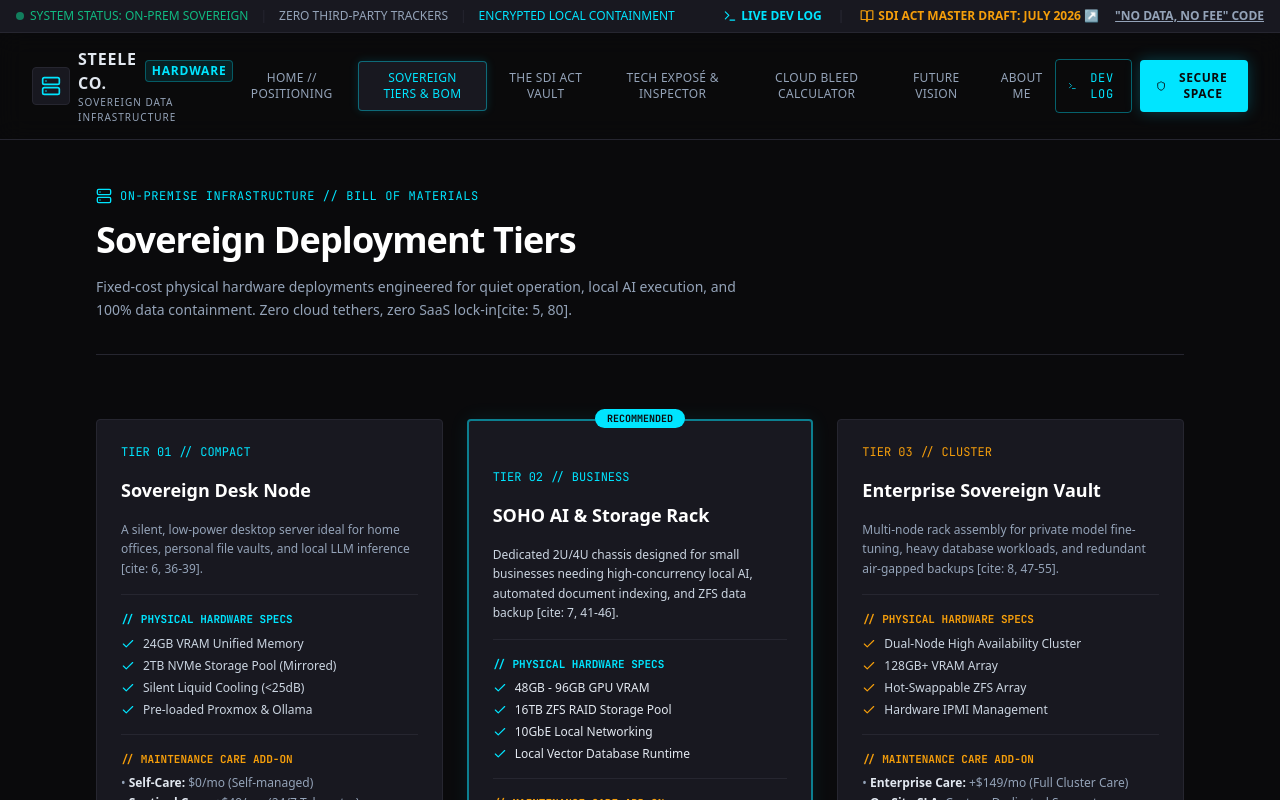
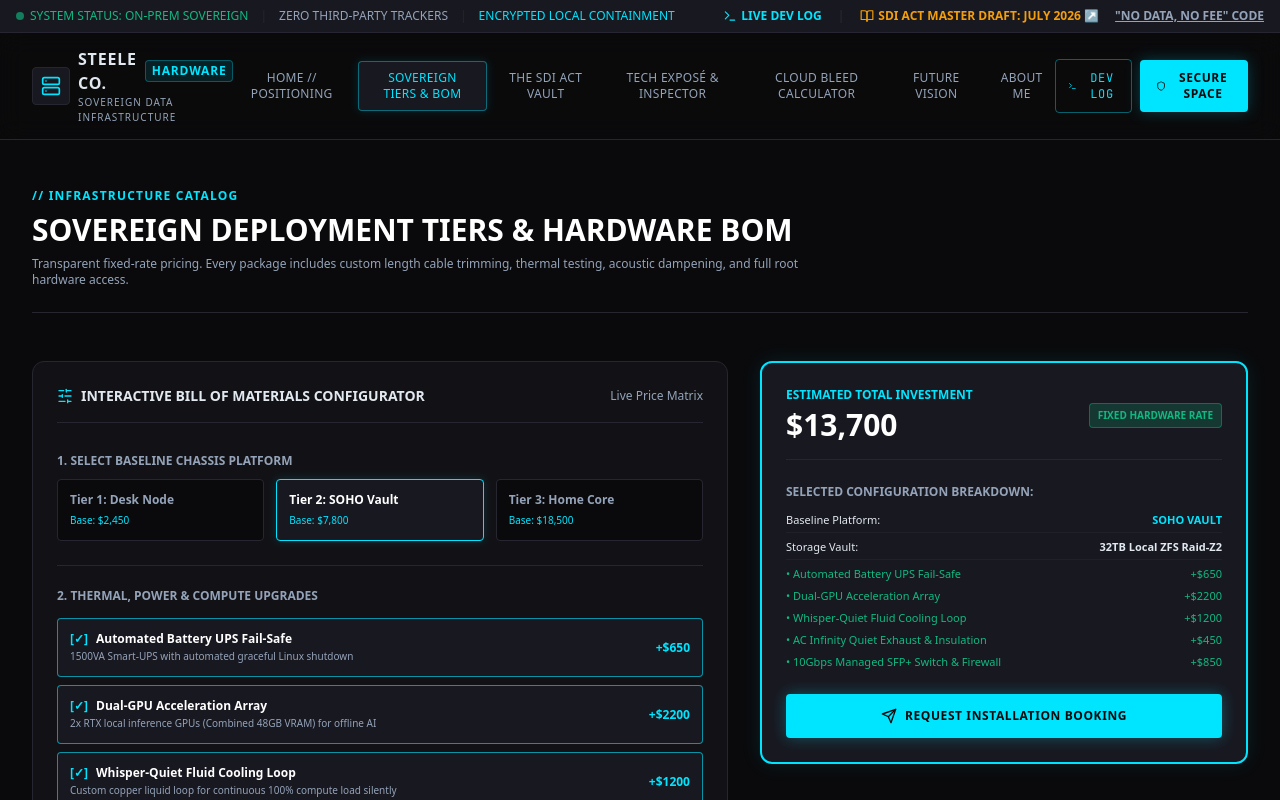
Before and after one commit to DeviousWings/steele-co-website, a React (Vite) app: page / in a window 1280 px wide. Both pictures are taken after a click on the button "VIEW FLAT-RATE SOVEREIGN TIERS". Shown: the top 800 px of the page. Built offline with nearby package versions, Linux system fonts and the light colour scheme.

Commit message:
Reverted SovereignTiers component structure and state to origin
Refactor SovereignTiers component layout and state management.

```diff
--- a/src/pages/SovereignTiers.jsx
+++ b/src/pages/SovereignTiers.jsx
@@ -1,154 +1,159 @@
-import React from 'react'
-import { Server, Cpu, Check, ShieldCheck, Wrench } from 'lucide-react'
+import { useMemo, useState } from 'react'
+import { Send, SlidersHorizontal } from 'lucide-react'
+import { TIERS, UPGRADES, STORAGE_OPTIONS } from '../data/tiersData'
 
 export default function SovereignTiers({ onRequestQuote }) {
+  const [build, setBuild] = useState({
+    tier: 'tier2',
+    upsUpgrade: true,
+    dualGpu: true,
+    liquidCooling: true,
+    acousticPanels: true,
+    tenGbSwitch: true,
+    storageCapacity: '32TB',
+  })
+
+  const toggle = (key) => setBuild((prev) => ({ ...prev, [key]: !prev[key] }))
+
+  const price = useMemo(() => {
+    const base = TIERS.find((t) => t.id === build.tier)?.base ?? 0
+    const upgradeTotal = UPGRADES.reduce((sum, u) => (build[u.key] ? sum + u.price : sum), 0)
+    const storageTotal = STORAGE_OPTIONS.find((s) => s.size === build.storageCapacity)?.price ?? 0
+    return base + upgradeTotal + storageTotal
+  }, [build])
+
+  const tierName = TIERS.find((t) => t.id === build.tier)?.name
+
   return (
-    <div className="max-w-6xl mx-auto px-4 lg:px-8 py-12 space-y-16 text-slate-200">
-
-      {/* Page Header */}
-      <div className="space-y-4 border-b border-hairline pb-8">
-        <div className="flex items-center gap-2 text-cyan font-mono text-xs uppercase tracking-wider">
-          <Server className="w-4 h-4" />
-          <span>On-Premise Infrastructure // Bill of Materials</span>
-        </div>
-        <h1 className="text-3xl lg:text-4xl font-bold text-white tracking-tight">
-          Sovereign Deployment Tiers
-        </h1>
-        <p className="text-sm text-muted max-w-2xl leading-relaxed">
-          Fixed-cost physical hardware deployments engineered for quiet operation, local AI execution, and 100% data containment. Zero cloud tethers, zero SaaS lock-in[cite: 5, 80].
+    <div className="max-w-7xl mx-auto px-4 lg:px-8 py-8 lg:py-12 space-y-12">
+      <div className="border-b border-hairline pb-6 space-y-2">
+        <div className="text-xs text-cyan font-bold uppercase tracking-widest">// INFRASTRUCTURE CATALOG</div>
+        <h1 className="text-3xl font-black uppercase text-white">Sovereign Deployment Tiers & Hardware BOM</h1>
+        <p className="text-xs text-muted max-w-3xl">
+          Transparent fixed-rate pricing. Every package includes custom length cable trimming, thermal
+          testing, acoustic dampening, and full root hardware access.
         </p>
       </div>
 
-      {/* Hardware & Service Tiers Grid */}
-      <div className="grid grid-cols-1 md:grid-cols-3 gap-6">
+      <div className="grid grid-cols-1 lg:grid-cols-12 gap-8">
+        <div className="lg:col-span-7 bg-surface border border-hairline rounded-xl p-6 space-y-6">
+          <div className="flex items-center justify-between border-b border-hairline pb-4">
+            <div className="flex items-center gap-2 text-sm font-bold uppercase">
+              <SlidersHorizontal className="w-4 h-4 text-cyan" />
+              <span>Interactive Bill of Materials Configurator</span>
+            </div>
+            <span className="text-xs text-muted">Live Price Matrix</span>
+          </div>
 
-        {/* Tier 1: Desk Node */}
-        <div className="bg-panel border border-hairline p-6 rounded flex flex-col justify-between space-y-6">
-          <div className="space-y-4">
-            <div className="text-xs font-mono text-cyan uppercase">Tier 01 // Compact</div>
-            <h3 className="text-lg font-bold text-white">Sovereign Desk Node</h3>
-            <p className="text-xs text-muted leading-relaxed">
-              A silent, low-power desktop server ideal for home offices, personal file vaults, and local LLM inference [cite: 6, 36-39].
-            </p>
-
-            {/* Hardware BOM */}
-            <div className="pt-4 border-t border-hairline space-y-2">
-              <div className="text-[11px] font-mono text-cyan font-bold uppercase">// Physical Hardware Specs</div>
-              <ul className="space-y-1.5 text-xs font-sans text-slate-300">
-                <li className="flex items-center gap-2"><Check className="w-3.5 h-3.5 text-cyan shrink-0" /> 24GB VRAM Unified Memory</li>
-                <li className="flex items-center gap-2"><Check className="w-3.5 h-3.5 text-cyan shrink-0" /> 2TB NVMe Storage Pool (Mirrored)</li>
-                <li className="flex items-center gap-2"><Check className="w-3.5 h-3.5 text-cyan shrink-0" /> Silent Liquid Cooling (&lt;25dB)</li>
-                <li className="flex items-center gap-2"><Check className="w-3.5 h-3.5 text-cyan shrink-0" /> Pre-loaded Proxmox & Ollama</li>
-              </ul>
-            </div>
-
-            {/* Managed Care Options (Right alongside hardware) */}
-            <div className="pt-4 border-t border-hairline space-y-2">
-              <div className="text-[11px] font-mono text-gold font-bold uppercase">// Maintenance Care Add-On</div>
-              <ul className="space-y-1 text-xs font-sans text-muted">
-                <li>• <strong className="text-slate-200">Self-Care:</strong> $0/mo (Self-managed)</li>
-                <li>• <strong className="text-slate-200">Sentinel Care:</strong> +$49/mo (24/7 Telemetry)</li>
-              </ul>
+          <div className="space-y-2">
+            <label className="text-xs font-bold text-muted uppercase">1. Select Baseline Chassis Platform</label>
+            <div className="grid grid-cols-3 gap-3">
+              {TIERS.map((t) => (
+                <button
+                  key={t.id}
+                  onClick={() => setBuild((prev) => ({ ...prev, tier: t.id }))}
+                  className={`p-3 rounded text-left border transition-all text-xs ${
+                    build.tier === t.id
+                      ? 'bg-panel border-cyan text-white shadow-[0_0_10px_rgba(0,229,255,0.15)]'
+                      : 'bg-obsidian border-hairline text-muted hover:border-muted'
+                  }`}
+                >
+                  <div className="font-bold">{t.label}</div>
+                  <div className="text-[10px] text-cyan mt-1">Base: ${t.base.toLocaleString()}</div>
+                </button>
+              ))}
             </div>
           </div>
 
-          <button
-            onClick={onRequestQuote}
-            className="w-full border border-hairline hover:border-cyan text-cyan font-bold py-2 rounded text-xs font-mono uppercase tracking-wider transition-all cursor-pointer"
-          >
-            Request Spec Manifest
-          </button>
-        </div>
-
-        {/* Tier 2: Workgroup Rack */}
-        <div className="bg-panel border-2 border-cyan/50 p-6 rounded flex flex-col justify-between space-y-6 relative shadow-[0_0_20px_rgba(0,229,255,0.08)]">
-          <div className="absolute -top-3 left-1/2 -translate-x-1/2 bg-cyan text-obsidian text-[10px] font-mono font-bold uppercase px-3 py-0.5 rounded-full">
-            Recommended
-          </div>
-          <div className="space-y-4">
-            <div className="text-xs font-mono text-cyan uppercase">Tier 02 // Business</div>
-            <h3 className="text-lg font-bold text-white">SOHO AI & Storage Rack</h3>
-            <p className="text-xs text-slate-300 leading-relaxed">
-              Dedicated 2U/4U chassis designed for small businesses needing high-concurrency local AI, automated document indexing, and ZFS data backup [cite: 7, 41-46].
-            </p>
-
-            {/* Hardware BOM */}
-            <div className="pt-4 border-t border-hairline space-y-2">
-              <div className="text-[11px] font-mono text-cyan font-bold uppercase">// Physical Hardware Specs</div>
-              <ul className="space-y-1.5 text-xs font-sans text-slate-200">
-                <li className="flex items-center gap-2"><Check className="w-3.5 h-3.5 text-cyan shrink-0" /> 48GB - 96GB GPU VRAM</li>
-                <li className="flex items-center gap-2"><Check className="w-3.5 h-3.5 text-cyan shrink-0" /> 16TB ZFS RAID Storage Pool</li>
-                <li className="flex items-center gap-2"><Check className="w-3.5 h-3.5 text-cyan shrink-0" /> 10GbE Local Networking</li>
-                <li className="flex items-center gap-2"><Check className="w-3.5 h-3.5 text-cyan shrink-0" /> Local Vector Database Runtime</li>
-              </ul>
-            </div>
-
-            {/* Managed Care Options */}
-            <div className="pt-4 border-t border-hairline space-y-2">
-              <div className="text-[11px] font-mono text-gold font-bold uppercase">// Maintenance Care Add-On</div>
-              <ul className="space-y-1 text-xs font-sans text-muted">
-                <li>• <strong className="text-slate-200">Sentinel Care:</strong> +$49/mo (Telemetry & Tunnels)</li>
-                <li>• <strong className="text-slate-200">Enterprise Care:</strong> +$149/mo (Priority Swap)</li>
-              </ul>
+          <div className="space-y-3 border-t border-hairline pt-4">
+            <label className="text-xs font-bold text-muted uppercase">2. Thermal, Power & Compute Upgrades</label>
+            <div className="space-y-2">
+              {UPGRADES.map((item) => (
+                <div
+                  key={item.key}
+                  onClick={() => toggle(item.key)}
+                  className={`p-3 rounded border cursor-pointer flex justify-between items-center transition-all ${
+                    build[item.key] ? 'bg-panel border-cyan/60 text-white' : 'bg-obsidian border-hairline text-muted'
+                  }`}
+                >
+                  <div className="space-y-0.5">
+                    <div className="text-xs font-bold flex items-center gap-2">
+                      <span className={build[item.key] ? 'text-cyan' : 'text-muted'}>
+                        {build[item.key] ? '[✓]' : '[ ]'}
+                      </span>
+                      <span>{item.title}</span>
+                    </div>
+                    <div className="text-[10px] text-muted">{item.desc}</div>
+                  </div>
+                  <span className="text-xs font-bold text-cyan whitespace-nowrap ml-2">+${item.price}</span>
+                </div>
+              ))}
             </div>
           </div>
 
-          <button
-            onClick={onRequestQuote}
-            className="w-full bg-cyan hover:bg-cyan/80 text-obsidian font-bold py-2 rounded text-xs font-mono uppercase tracking-wider transition-all cursor-pointer"
-          >
-            Configure Deployment
-          </button>
+          <div className="space-y-2 border-t border-hairline pt-4">
+            <label className="text-xs font-bold text-muted uppercase">3. Local Encrypted Storage Capacity</label>
+            <div className="grid grid-cols-4 gap-2 text-xs">
+              {STORAGE_OPTIONS.map((s) => (
+                <button
+                  key={s.size}
+                  onClick={() => setBuild((prev) => ({ ...prev, storageCapacity: s.size }))}
+                  className={`p-2 rounded text-center border transition-all ${
+                    build.storageCapacity === s.size
+                      ? 'bg-cyan text-obsidian font-bold border-cyan'
+                      : 'bg-obsidian border-hairline text-muted'
+                  }`}
+                >
+                  <div>{s.size}</div>
+                  <div className="text-[9px] mt-0.5">{s.label}</div>
+                </button>
+              ))}
+            </div>
+          </div>
         </div>
 
-        {/* Tier 3: Enterprise Fortress */}
-        <div className="bg-panel border border-hairline p-6 rounded flex flex-col justify-between space-y-6">
-          <div className="space-y-4">
-            <div className="text-xs font-mono text-gold uppercase">Tier 03 // Cluster</div>
-            <h3 className="text-lg font-bold text-white">Enterprise Sovereign Vault</h3>
-            <p className="text-xs text-muted leading-relaxed">
-              Multi-node rack assembly for private model fine-tuning, heavy database workloads, and redundant air-gapped backups [cite: 8, 47-55].
-            </p>
-
-            {/* Hardware BOM */}
-            <div className="pt-4 border-t border-hairline space-y-2">
-              <div className="text-[11px] font-mono text-gold font-bold uppercase">// Physical Hardware Specs</div>
-              <ul className="space-y-1.5 text-xs font-sans text-slate-300">
-                <li className="flex items-center gap-2"><Check className="w-3.5 h-3.5 text-gold shrink-0" /> Dual-Node High Availability Cluster</li>
-                <li className="flex items-center gap-2"><Check className="w-3.5 h-3.5 text-gold shrink-0" /> 128GB+ VRAM Array</li>
-                <li className="flex items-center gap-2"><Check className="w-3.5 h-3.5 text-gold shrink-0" /> Hot-Swappable ZFS Array</li>
-                <li className="flex items-center gap-2"><Check className="w-3.5 h-3.5 text-gold shrink-0" /> Hardware IPMI Management</li>
-              </ul>
+        <div className="lg:col-span-5 space-y-6">
+          <div className="bg-panel border-2 border-cyan rounded-xl p-6 space-y-6 shadow-[0_0_20px_rgba(0,229,255,0.1)]">
+            <div className="border-b border-hairline pb-4 flex justify-between items-center">
+              <div>
+                <div className="text-xs text-cyan font-bold uppercase">ESTIMATED TOTAL INVESTMENT</div>
+                <div className="text-3xl font-black text-white mt-1">${price.toLocaleString()}</div>
+              </div>
+              <span className="text-[10px] px-2 py-1 rounded bg-emerald/20 text-emerald border border-emerald/40 font-bold">
+                FIXED HARDWARE RATE
+              </span>
             </div>
 
-            {/* Managed Care Options */}
-            <div className="pt-4 border-t border-hairline space-y-2">
-              <div className="text-[11px] font-mono text-gold font-bold uppercase">// Maintenance Care Add-On</div>
-              <ul className="space-y-1 text-xs font-sans text-muted">
-                <li>• <strong className="text-slate-200">Enterprise Care:</strong> +$149/mo (Full Cluster Care)</li>
-                <li>• <strong className="text-slate-200">On-Site SLA:</strong> Custom Dedicated Support</li>
-              </ul>
+            <div className="space-y-3 text-xs">
+              <div className="font-bold text-muted uppercase">Selected Configuration Breakdown:</div>
+              <div className="space-y-1.5 text-[11px] text-slate-200">
+                <div className="flex justify-between border-b border-hairline/60 pb-1">
+                  <span>Baseline Platform:</span>
+                  <span className="font-bold uppercase text-cyan">{tierName}</span>
+                </div>
+                <div className="flex justify-between border-b border-hairline/60 pb-1">
+                  <span>Storage Vault:</span>
+                  <span className="font-bold">{build.storageCapacity} Local ZFS Raid-Z2</span>
+                </div>
+                {UPGRADES.filter((u) => build[u.key]).map((u) => (
+                  <div key={u.key} className="flex justify-between text-emerald">
+                    <span>• {u.title}</span>
+                    <span>+${u.price}</span>
+                  </div>
+                ))}
+              </div>
             </div>
+
+            <button
+              onClick={onRequestQuote}
+              className="w-full py-3.5 bg-cyan hover:bg-cyan/80 text-obsidian font-black text-xs uppercase tracking-wider rounded transition-all shadow-[0_0_15px_rgba(0,229,255,0.3)] flex justify-center items-center gap-2"
+            >
+              <Send className="w-4 h-4" />
+              <span>Request Installation Booking</span>
+            </button>
           </div>
-
-          <button
-            onClick={onRequestQuote}
-            className="w-full border border-hairline hover:border-gold text-slate-300 hover:text-gold font-bold py-2 rounded text-xs font-mono uppercase tracking-wider transition-all cursor-pointer"
-          >
-            Inquire Custom BOM
-          </button>
-        </div>
-
-      </div>
-
-      {/* Security Guarantee Banner */}
-      <div className="p-4 bg-panel border border-hairline rounded flex items-start gap-3">
-        <ShieldCheck className="w-5 h-5 text-emerald shrink-0 mt-0.5" />
-        <div className="text-xs text-slate-300 leading-relaxed font-sans">
-          <strong className="text-white font-mono uppercase">The Pipe vs. Payload Guarantee:</strong> All maintenance care plans operate on read-only hardware health telemetry (thermals, fan speeds, S.M.A.R.T. logs). Your file storage pools, databases, and local AI prompts remain encrypted under keys held exclusively by you.
         </div>
       </div>
-
     </div>
   )
 }
```
